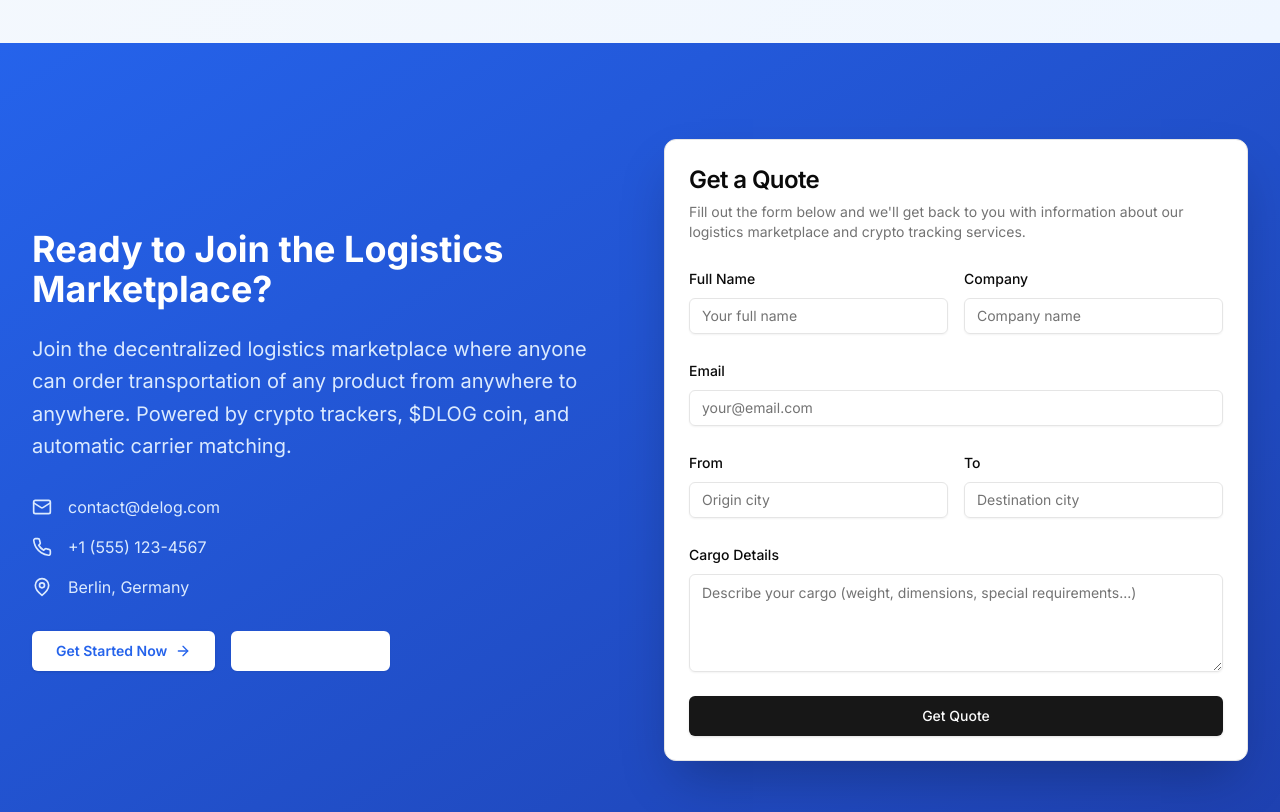
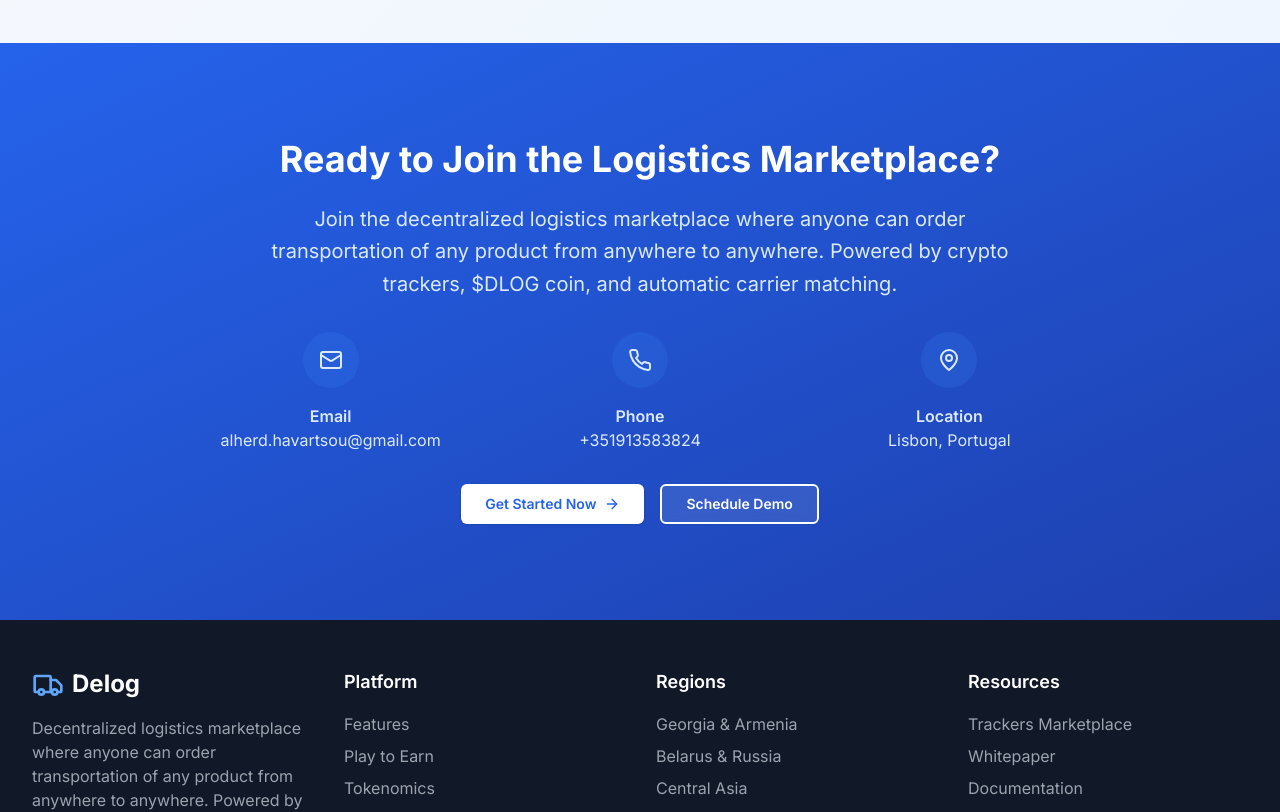
Before and after one commit to Alherd1208/deloc, a Next.js app: page / in a window 1280 px wide. Shown: the part 6060-6872 px from the top of the page. Built offline with nearby package versions, Linux system fonts and the light colour scheme.

Commit message:
contacts

```diff
--- a/components/Contact.tsx
+++ b/components/Contact.tsx
@@ -12,37 +12,52 @@ export default function Contact() {
     return (
         <section id="contact" className="section-padding bg-gradient-to-br from-primary-600 to-primary-800">
             <div className="container-custom">
-                <div className="grid lg:grid-cols-2 gap-12 items-center">
+                <div className="max-w-4xl mx-auto text-center">
                     <motion.div
-                        initial={{ opacity: 0, x: -20 }}
-                        whileInView={{ opacity: 1, x: 0 }}
+                        initial={{ opacity: 0, y: 20 }}
+                        whileInView={{ opacity: 1, y: 0 }}
                         transition={{ duration: 0.6 }}
                         viewport={{ once: true }}
                     >
                         <h2 className="text-3xl md:text-4xl font-bold text-white mb-6">
                             Ready to Join the Logistics Marketplace?
                         </h2>
-                        <p className="text-xl text-primary-100 mb-8 leading-relaxed">
+                        <p className="text-xl text-primary-100 mb-8 leading-relaxed max-w-3xl mx-auto">
                             Join the decentralized logistics marketplace where anyone can order transportation of any product from anywhere to anywhere.
                             Powered by crypto trackers, $DLOG coin, and automatic carrier matching.
                         </p>
 
-                        <div className="space-y-4 mb-8">
-                            <div className="flex items-center gap-4 text-primary-100">
-                                <Mail className="h-5 w-5" />
-                                <span>contact@delog.com</span>
+                        <div className="grid md:grid-cols-3 gap-8 mb-8">
+                            <div className="flex flex-col items-center gap-4 text-primary-100">
+                                <div className="bg-primary-500/20 rounded-full p-4">
+                                    <Mail className="h-6 w-6" />
+                                </div>
+                                <div>
+                                    <p className="font-semibold">Email</p>
+                                    <p>alherd.havartsou@gmail.com</p>
+                                </div>
                             </div>
-                            <div className="flex items-center gap-4 text-primary-100">
-                                <Phone className="h-5 w-5" />
-                                <span>+1 (555) 123-4567</span>
+                            <div className="flex flex-col items-center gap-4 text-primary-100">
+                                <div className="bg-primary-500/20 rounded-full p-4">
+                                    <Phone className="h-6 w-6" />
+                                </div>
+                                <div>
+                                    <p className="font-semibold">Phone</p>
+                                    <p>+351913583824</p>
+                                </div>
                             </div>
-                            <div className="flex items-center gap-4 text-primary-100">
-                                <MapPin className="h-5 w-5" />
-                                <span>Berlin, Germany</span>
+                            <div className="flex flex-col items-center gap-4 text-primary-100">
+                                <div className="bg-primary-500/20 rounded-full p-4">
+                                    <MapPin className="h-6 w-6" />
+                                </div>
+                                <div>
+                                    <p className="font-semibold">Location</p>
+                                    <p>Lisbon, Portugal</p>
+                                </div>
                             </div>
                         </div>
 
-                        <div className="flex flex-col sm:flex-row gap-4">
+                        <div className="flex flex-col sm:flex-row gap-4 justify-center">
                             <Button
                                 size="lg"
                                 className="bg-white text-primary-600 hover:bg-gray-100 px-6 py-3 font-semibold gap-2"
@@ -52,90 +67,11 @@ export default function Contact() {
                             <Button
                                 variant="outline"
                                 size="lg"
-                                className="border-2 border-white text-white hover:bg-white hover:text-primary-600 px-6 py-3 font-semibold"
+                                className="border-2 border-white text-white bg-white/10 backdrop-blur-sm hover:bg-white hover:text-primary-600 px-6 py-3 font-semibold"
                             >
                                 Schedule Demo
                             </Button>
                         </div>
-                    </motion.div>
-
-                    <motion.div
-                        initial={{ opacity: 0, x: 20 }}
-                        whileInView={{ opacity: 1, x: 0 }}
-                        transition={{ duration: 0.6, delay: 0.2 }}
-                        viewport={{ once: true }}
-                    >
-                        <Card className="shadow-2xl">
-                            <CardHeader>
-                                <CardTitle className="text-2xl">Get a Quote</CardTitle>
-                                <CardDescription>
-                                    Fill out the form below and we'll get back to you with information about our logistics marketplace and crypto tracking services.
-                                </CardDescription>
-                            </CardHeader>
-                            <CardContent>
-                                <form className="space-y-6">
-                                    <div className="grid md:grid-cols-2 gap-4">
-                                        <div className="space-y-2">
-                                            <Label htmlFor="fullName">Full Name</Label>
-                                            <Input
-                                                id="fullName"
-                                                type="text"
-                                                placeholder="Your full name"
-                                            />
-                                        </div>
-                                        <div className="space-y-2">
-                                            <Label htmlFor="company">Company</Label>
-                                            <Input
-                                                id="company"
-                                                type="text"
-                                                placeholder="Company name"
-                                            />
-                                        </div>
-                                    </div>
-
-                                    <div className="space-y-2">
-                                        <Label htmlFor="email">Email</Label>
-                                        <Input
-                                            id="email"
-                                            type="email"
-                                            placeholder="your@email.com"
-                                        />
-                                    </div>
-
-                                    <div className="grid md:grid-cols-2 gap-4">
-                                        <div className="space-y-2">
-                                            <Label htmlFor="from">From</Label>
-                                            <Input
-                                                id="from"
-                                                type="text"
-                                                placeholder="Origin city"
-                                            />
-                                        </div>
-                                        <div className="space-y-2">
-                                            <Label htmlFor="to">To</Label>
-                                            <Input
-                                                id="to"
-                                                type="text"
-                                                placeholder="Destination city"
-                                            />
-                                        </div>
-                                    </div>
-
-                                    <div className="space-y-2">
-                                        <Label htmlFor="cargoDetails">Cargo Details</Label>
-                                        <Textarea
-                                            id="cargoDetails"
-                                            rows={4}
-                                            placeholder="Describe your cargo (weight, dimensions, special requirements...)"
-                                        />
-                                    </div>
-
-                                    <Button type="submit" className="w-full" size="lg">
-                                        Get Quote
-                                    </Button>
-                                </form>
-                            </CardContent>
-                        </Card>
                     </motion.div>
                 </div>
             </div>
```
